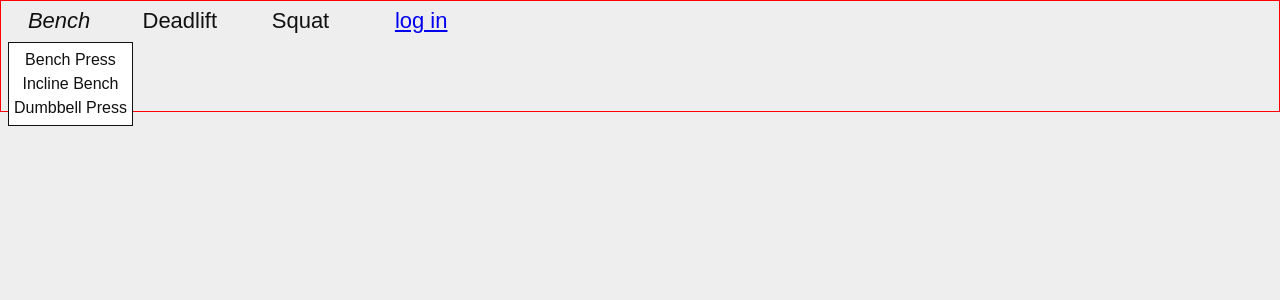
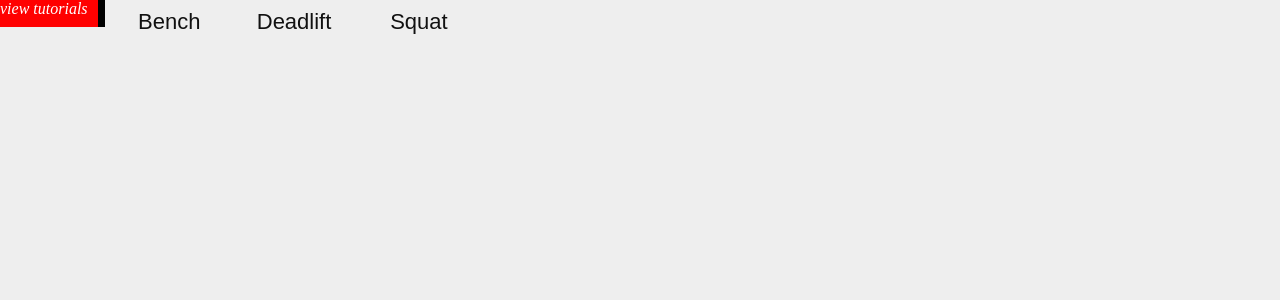
Before and after one commit to jillzy/RESTful-Fitness, a Flask app: page / in a window 1280 px wide. Shown: the top 300 px of the page. Run offline with Flask 2, Linux system fonts and the light colour scheme; some libraries are stand-ins or nearby versions.

Commit message:
layout changesd

```diff
--- a/Server.py
+++ b/Server.py
@@ -43,6 +43,26 @@ def click_variation():
     from apiclient.discovery import build
     from apiclient.errors import HttpError
 
+
+
+    data = json.loads(request.get_data())
+    content_data =  {   "Bench Press": ['bench press tutorial'],
+                        "Incline Bench": ['incline bench tutorial'],
+                        "Dumbbell Press": ['how to dumbbell press'],
+                        "American": ['american deadlift tutorial'],
+                        "Conventional": ['conventional deadlift tutorial'],
+                        "Romanian": ['romanian deadlift tutorial'],
+                        "Single Leg RDL": ['how to single leg deadlift'],
+                        "Stiff Leg": ['stiff leg deadlift tutorial'],
+                        "Straight Leg": ['straight leg dead lift tutorial'],
+                        "Sumo": ['how to sumo deadlift'],
+                        "Bulgarian Split": ['bulgarian split squat tutorial'],
+                        "High Bar": ['how to squat highbar'],
+                        "Low Bar": ['how to squat lowbar']}
+    for cd in content_data:
+        if data["name"] == cd:
+            query = content_data[cd]
+
     dict = {"videoIDs": []}
 
     # Set DEVELOPER_KEY to the API key value from the APIs & auth > Registered apps
@@ -60,9 +80,9 @@ def click_variation():
     # Call the search.list method to retrieve results matching the specified
     # query term.
     search_response = youtube.search().list(
-        q='cat',#options.q,
+        q=query,#options.q,
         part="id,snippet",
-        maxResults=5#options.max_results
+        maxResults=4#options.max_results
     ).execute()
 
     videos = []
@@ -76,37 +96,14 @@ def click_variation():
             dict["videoIDs"].append(search_result["id"]["videoId"])
             videos.append("%s (%s)" % (search_result["snippet"]["title"],
                                        search_result["id"]["videoId"]))
-        elif search_result["id"]["kind"] == "youtube#channel":
-            channels.append("%s (%s)" % (search_result["snippet"]["title"],
-                                         search_result["id"]["channelId"]))
-        elif search_result["id"]["kind"] == "youtube#playlist":
-            playlists.append("%s (%s)" % (search_result["snippet"]["title"],
-                                          search_result["id"]["playlistId"]))
+
 
     print "Videos:\n", "\n".join(videos), "\n"
-    print "Channels:\n", "\n".join(channels), "\n"
-    print "Playlists:\n", "\n".join(playlists), "\n"
     print()
     print json.dumps(dict)
 
     return json.dumps(dict)
 
-            # data = json.loads(request.get_data())
-    # content_data =  {   "Bench Press": [''],
-    #                     "Incline Bench": [''],
-    #                     "Dumbbell Press": [''],
-    #                     "American": [''],
-    #                     "Conventional": ['u6UgD1H_AXw','u6UgD1H_AXw'],
-    #                     "Romanian": [''],
-    #                     "Single Leg RDL": [''],
-    #                     "Stiff Leg": [''],
-    #                     "Straight Leg": [''],
-    #                     "Sumo": [''],
-    #                     "Bulgarian Split": [''],
-    #                     "High Bar": [''],
-    #                     "Low Bar": ['']}
-    # for cd in content_data:
-    #     if data["name"] == cd:
     #         res = {"Tags": content_data[cd]}
     #         return json.dumps(res)
     # return "none"
--- a/static/scripts.js
+++ b/static/scripts.js
@@ -89,6 +89,7 @@ function createSecondaryLink(name) {
 function clickSecondaryLink() {
 	//todo: clear elements from other links
 	var contentDiv = document.getElementById('content');
+	contentDiv.innerHTML = "";
 	var data = JSON.stringify({'name': this.id});
 	var url = "";
 	jQuery.post('/click_variation', data, function(data) { return true; })
@@ -100,6 +101,8 @@ function clickSecondaryLink() {
 					console.log(dict[key][i]);
 					url = "https://www.youtube.com/embed/" + dict[key][i];
 					var div = document.createElement("iframe");
+					div.style.width = '450px';
+					div.style.margin = '0px 10px';
 					div.setAttribute("src", url);
 					div.className = "player";
 					contentDiv.appendChild(div);
--- a/static/style.css
+++ b/static/style.css
@@ -1,24 +1,26 @@
 html,body{
 	font-family: sans-serif;
 	background: #eee;
-	padding: 0;
 	width: 100%;
 	margin: 0;
 	height: 100%;
 }
+.tab{
+	font-style: italic;
+	font-family: serif;
+	margin-left: -10px;
+	width: 100px;
+	border-right: 7px solid black;
+	color: white;
+	padding: 10px;
+	background-color: red;
+}
 .player {
-	width: 100%;
-	height: 350px;
+	height: 280px;
 }
 .page {
-	min-width: 500px;
+	min-width: 1000px;
 	width: 100%;
-	box-sizing: border-box;
-	border: 1px solid red;
-}
-
-.metanav{
-	float:right;
 }
 
 
@@ -26,16 +28,15 @@ html,body{
 	position: relative;
 	box-sizing: border-box;
 	margin-bottom: 50px;
-
 }
 
 #content {
-	min-width: 500px;
-	width: 500px;
+	width: 1000px;
 	padding: 10px;
 }
 
-.mainLinks {
+.exerciseLinks {
+	position: relative;
 	vertical-align:top;
 	font-size: 22px;
 	text-align: center;
@@ -44,10 +45,10 @@ html,body{
 	display:inline-block;
 	color: #111;
 	padding: 10px;
-	margin: -3px;
+	margin: -1px;
 }
 
-.mainLinks:hover {
+a.exerciseLinks:hover {
 	font-style:italic;
 }
 
@@ -73,12 +74,3 @@ html,body{
 .secondaryLinks:hover {
 	background-color: #ccc;
 }
-/*
-.page {
-	margin: 2em auto;
-	width: 35em;
-	border: 5px solid #ccc;
-	padding: 0.8em;
-	background: white;
-}
-*/
--- a/templates/layout.html
+++ b/templates/layout.html
@@ -11,9 +11,15 @@
 <div class=page>
 
 	<div id= "liftLinksContainer">
+
+
+
+
+		<span class = "tab">view tutorials</span>
+
 		{% for item in lifts%}
 
-			<a id = "{{ item + 'Link' }}" class = "mainLinks" href = "javascript:void(0);"
+			<a id = "{{ item + 'Link' }}" class = "exerciseLinks" href = "javascript:void(0);"
 				onmouseenter = "getVariationsandToggleOn('{{ item }}');"
 				onmouseleave = "toggleOff('{{ item }}');">
 
@@ -26,14 +32,15 @@
 			</script>
 
 		{% endfor %}
-
-		<div class=mainLinks>
+		<!--
 		{% if not session.logged_in %}
 		<a href="{{ url_for('login') }}">log in</a>
 		{% else %}
 		<a href="{{ url_for('logout') }}">log out</a>
 		{% endif %}
-		</div>
+		-->
+
+
 
 	</div>
 
```
Also changed, not shown: templates/login.html (line endings or trailing spaces), templates/show_entries.html (line endings or trailing spaces).
